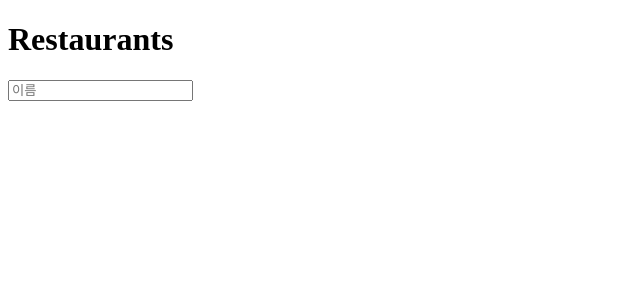
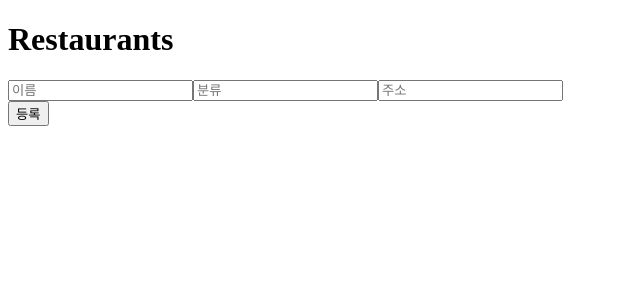
Before and after one commit to CodeSoom/react-week4-assignment-2, a React app: page / in a window 1280 px wide. Shown: the top 300 px of the page, without its empty margins (0-640 px from the left). Built offline with nearby package versions, Linux system fonts and the light colour scheme.

Commit message:
App.test에서 input 창에 값을 입력할 시 입력한 값의 랜더링 여부 추가
input 창에 값을 입력할 시에 updateRestaurant를 호출하여 상태를 변화시킬 수 있도록 설정하였으며 App.test에서 해당 부분을 테스트할 수 있도록 하였습니다

```diff
--- a/src/App.jsx
+++ b/src/App.jsx
@@ -1,25 +1,22 @@
 import { useDispatch, useSelector } from 'react-redux';
 
-function selector(state) {
-  return {
-    restaurantName: state.restaurantName,
-  };
-}
-
-function updateRestaurant(restaurantName) {
-  return {
-    type: 'updateRestaurantName',
-    payload: { restaurantName },
-  };
-}
+import updateRestaurant from './actions';
 
 export default function App() {
-  const { restaurantName } = useSelector(selector);
+  const { restaurantName, category, address } = useSelector((state) => ({
+    restaurantName: state.restaurantName,
+    category: state.category,
+    address: state.address,
+  }));
 
   const dispatch = useDispatch();
 
   function handleChange(e) {
-    dispatch(updateRestaurant(e.target.value));
+    dispatch(updateRestaurant(e.target.name, e.target.value));
+  }
+
+  function handleSubmit() {
+
   }
 
   return (
@@ -28,11 +25,33 @@ export default function App() {
       <form>
         <input
           type="text"
+          name="restaurantName"
           placeholder="이름"
           value={restaurantName}
           onChange={handleChange}
         />
+        <input
+          type="text"
+          name="category"
+          placeholder="분류"
+          value={category}
+          onChange={handleChange}
+        />
+        <input
+          type="text"
+          name="address"
+          placeholder="주소"
+          value={address}
+          onChange={handleChange}
+        />
       </form>
+      <button
+        type="submit"
+        onClick={handleSubmit}
+      >
+        등록
+
+      </button>
     </div>
   );
 }
--- /dev/null
+++ b/src/actions.js
@@ -0,0 +1,6 @@
+export default function updateRestaurant(keyValue, text) {
+  return {
+    type: 'updateRestaurant',
+    payload: { key: keyValue, content: text },
+  };
+}
--- /dev/null
+++ b/src/reducer.js
@@ -0,0 +1,20 @@
+const initialState = {
+  id: null,
+  restaurantName: '',
+  category: '',
+  address: '',
+  restaurantList: [],
+};
+
+const actionCreators = {
+  updateRestaurant: (state, action) => ({
+    ...state,
+    [action.payload.key]: action.payload.content,
+  }),
+};
+
+export default function reducer(state = initialState, action) {
+  return !action || !actionCreators[action.type]
+    ? state
+    : actionCreators[action.type](state, action);
+}
--- a/src/store.js
+++ b/src/store.js
@@ -1,24 +1,5 @@
 import { createStore } from 'redux';
-
-const initialState = {
-  id: null,
-  restaurantName: '',
-  lists: [
-    { id: 1, name: '김밥천국' },
-    { id: 2, name: '김밥지옥' },
-  ],
-};
-
-function reducer(state = initialState, action) {
-  if (action.type === 'updateRestaurant') {
-    return {
-      ...state,
-      restaurantName: action.payload.restaurantName,
-    };
-  }
-
-  return state;
-}
+import reducer from './reducer';
 
 const store = createStore(reducer);
 
```
Also changed, not shown: 1 other file (tests, documents, lock files or other folders).
